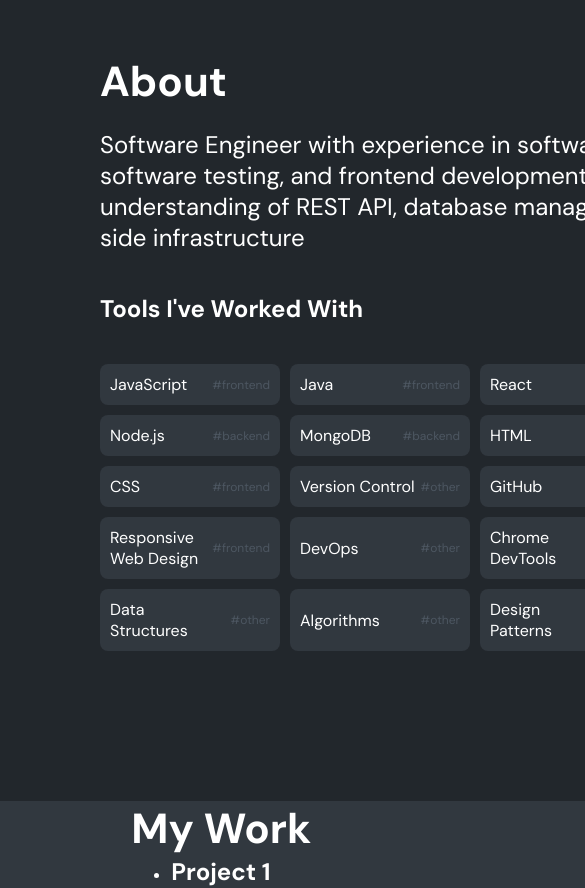
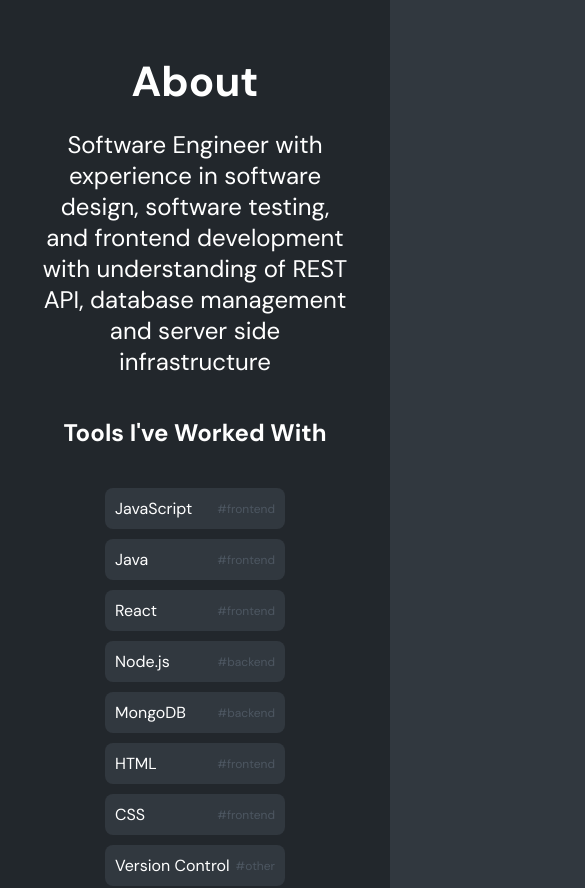
Before and after one commit to wrfmartinez/portfolio, a React (Vite) app: page / in a window 390 px wide. Shown: the part 940-1828 px from the top of the page, 585 px wide, since content can reach past the window. Built offline with nearby package versions, Linux system fonts and the light colour scheme.

Commit message:
Make about section responsive

```diff
--- a/src/App.css
+++ b/src/App.css
@@ -254,8 +254,8 @@ nav {
 
 .about__desc {
   font-size: 24px;
-  width: 700px;
   margin: 20px 0 40px 0;
+  text-wrap: wrap;
 }
 
 #about h3 {
@@ -285,3 +285,14 @@ nav {
   font-size: 12px;
   color: #5e6b779c;
 }
+
+@media (max-width: 1100px) {
+  #about {
+    text-align: center;
+    padding: 150px 40px;
+  }
+
+  .about__skill-list {
+    justify-content: center;
+  }
+}
```
